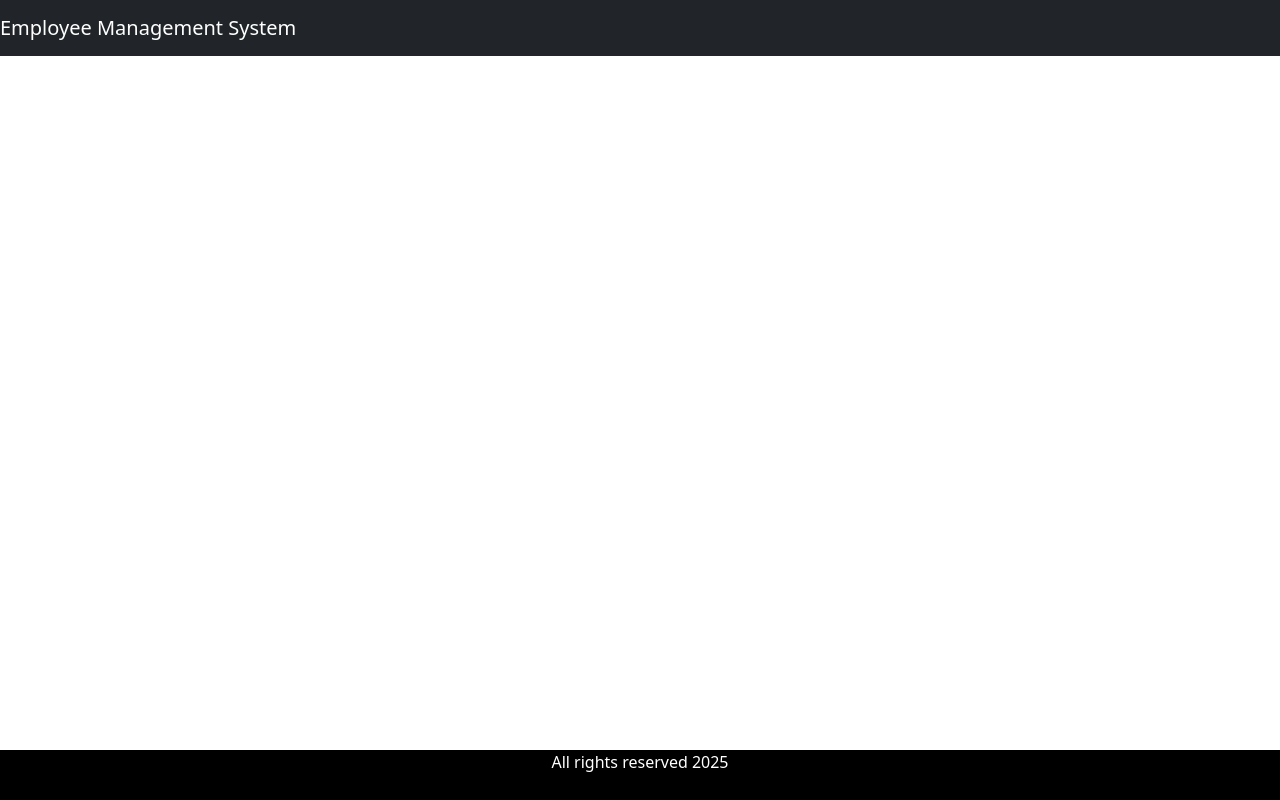
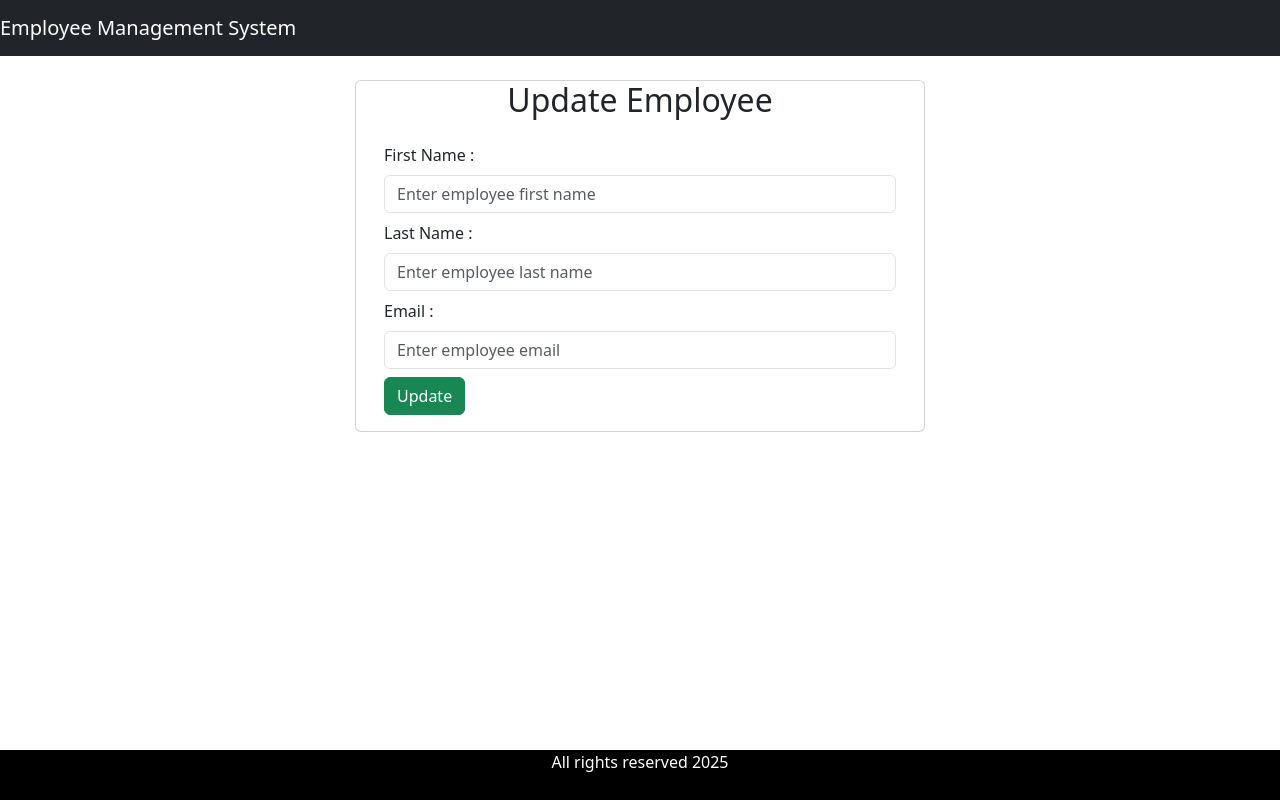
Before and after one commit to Ishini-0313/Employee-Management-System-Frontend, a React (Vite) app: page /edit-employee/1 in a window 1280 px wide. Built offline with nearby package versions, Linux system fonts and the light colour scheme; no server answers.

Commit message:
update employee form created

```diff
--- a/src/App.jsx
+++ b/src/App.jsx
@@ -19,6 +19,9 @@ function App() {
 
             {/* http://localhost:5173/add-employee */}
             <Route path='/add-employee' element={<Employee/>}></Route>
+
+            {/* http://localhost:5173/edit-employee/1 */}
+            <Route path='/edit-employee/:id' element={<Employee/>}></Route>
           </Routes>
         <Footer/>
       </BrowserRouter>
--- a/src/components/Employee.jsx
+++ b/src/components/Employee.jsx
@@ -1,11 +1,14 @@
-import React, { useState } from 'react'
-import { createEmployee } from '../services/EmployeeService';
+import React, { useEffect, useState } from 'react'
+import { createEmployee, getEmployee, updateEmployee } from '../services/EmployeeService';
 import { useNavigate } from 'react-router-dom';
+import { useParams } from 'react-router-dom';
 
 export default function Employee() {
   const [firstName, setFirstName] =  useState("")
   const [lastName, setLastName] = useState("")
   const [email, setEmail] = useState("")
+
+  const {id} = useParams();
 
   const [errors , setErrors] = useState({
     firstName:"",
@@ -15,17 +18,50 @@ export default function Employee() {
 
   const navigator = useNavigate();
 
-  function saveEmployee(e){
+  useEffect(()=>{
+    if(id){
+        getEmployee(id).
+            then((response)=>{
+                setFirstName(response.data.firstName);
+                setLastName(response.data.lastName);
+                setEmail(response.data.email);
+            }).catch(
+                error => {
+                    console.error(error);
+                }
+            )
+    }
+  },[id])
+
+  function saveOrUpdateEmployee(e){
     e.preventDefault();
 
     if(validateForm()){
+
         const employee = {firstName, lastName, email}
         console.log(employee);
 
-        createEmployee(employee).then((response)=>{
-            console.log(response.data);
-            navigator("/employees");
-        })
+        if(id){
+            updateEmployee(id, employee).then(
+                (response)=>{console.log(response.data);
+                    navigator("/employees");
+                }
+            ).catch(
+                error => {
+                    console.error(error);
+                }
+            )
+        }
+        else{
+            createEmployee(employee).then((response)=>{
+                console.log(response.data);
+                navigator("/employees");
+            }).catch(
+                error => {
+                    console.error(error);
+                }
+            )
+        }
     }
   }
 
@@ -63,12 +99,30 @@ export default function Employee() {
     return valid;
   }
 
+  function pageTitle(){
+    if(id){
+        return <h2 className='text-center'>Update Employee</h2>
+    }else{
+        return <h2 className='text-center'>Add Employee</h2>
+    }
+  }
+
+  function btnType(){
+    if(id){
+        return <button className='btn btn-success' onClick={saveOrUpdateEmployee}>Update</button>
+    }else{
+        return <button className='btn btn-success' onClick={saveOrUpdateEmployee}>Submit</button>
+    }
+  }
+
   return (
     <div className='container'>
         <br />
         <div className='row'>
             <div className='card col-md-6 offset-md-3 offset-md-3'>
-                <h2 className='text-center'>Add Employee</h2>
+                {
+                    pageTitle()
+                }
                 <div className='card-body'>
                     <form>
                         <div className='form-group mb-2'>
@@ -89,7 +143,7 @@ export default function Employee() {
                             {errors.email && <div className='invalid-feedback'>{errors.email}</div>}
                         </div>
 
-                        <button className='btn btn-success' onClick={saveEmployee}>Submit</button>
+                        {btnType()}
                     </form>
                 </div>
             </div>
--- a/src/components/ListEmployee.jsx
+++ b/src/components/ListEmployee.jsx
@@ -16,6 +16,10 @@ export default function ListEmployee() {
         },[]
     )
 
+    function updateEmployee(id){
+        navigator(`/edit-employee/${id}`);
+    }
+
     return (
         <div className='container'>
             <h2 className='text-center'>List of Employees</h2>
@@ -27,6 +31,7 @@ export default function ListEmployee() {
                         <th>First Name</th>
                         <th>Last Name</th>
                         <th>Email Id</th>
+                        <th>Actions</th>
                     </tr>
                 </thead>
                 <tbody>
@@ -37,6 +42,7 @@ export default function ListEmployee() {
                                 <td>{employee.firstName}</td>
                                 <td>{employee.lastName}</td>
                                 <td>{employee.email}</td>
+                                <td className=''><button className='btn btn-info' onClick={()=>updateEmployee(employee.id)}>Update</button></td>
                             </tr>
                         )
                     }
--- a/src/services/EmployeeService.js
+++ b/src/services/EmployeeService.js
@@ -5,3 +5,7 @@ const REST_API_BASE_URL = "http://localhost:8080/api/employees";
 export const listEmployees = () => axios.get(REST_API_BASE_URL);
 
 export const createEmployee = (employee) => axios.post(REST_API_BASE_URL, employee);
+
+export const getEmployee = (emp_id) => axios.get(REST_API_BASE_URL + '/' + emp_id);
+
+export const updateEmployee = (emp_id, employee) => axios.put(REST_API_BASE_URL + '/' + emp_id , employee);
```
